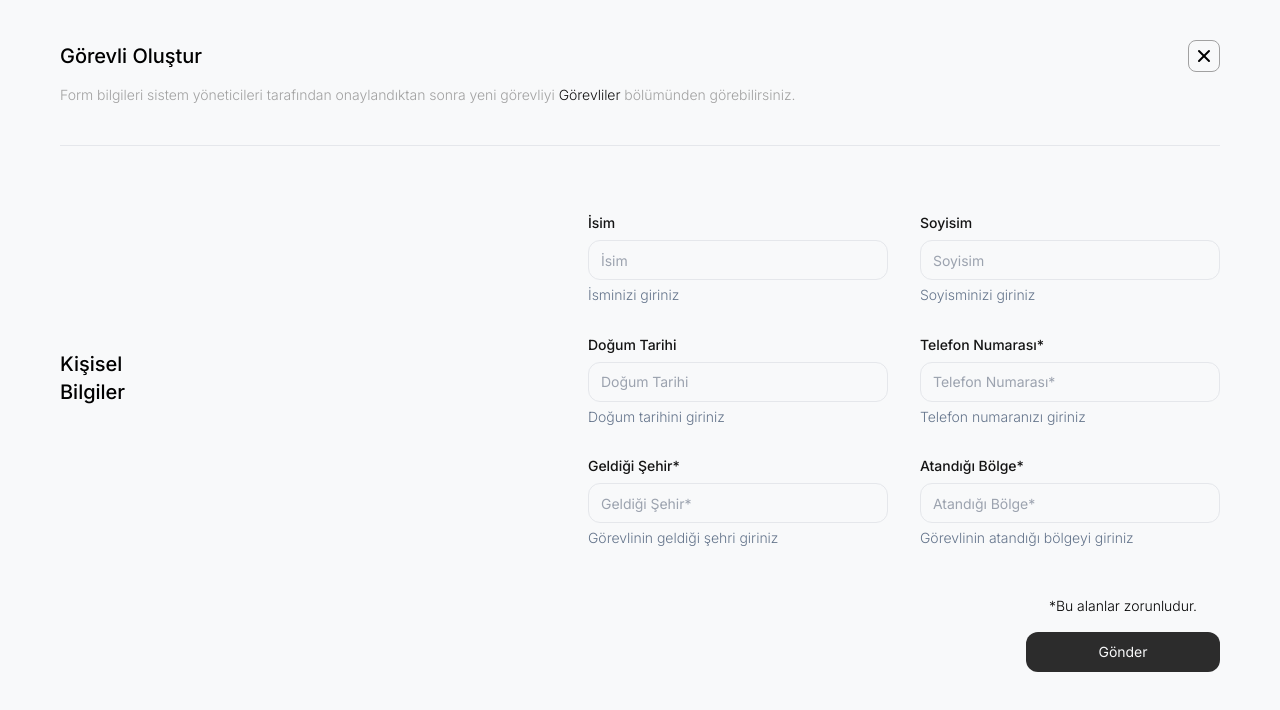
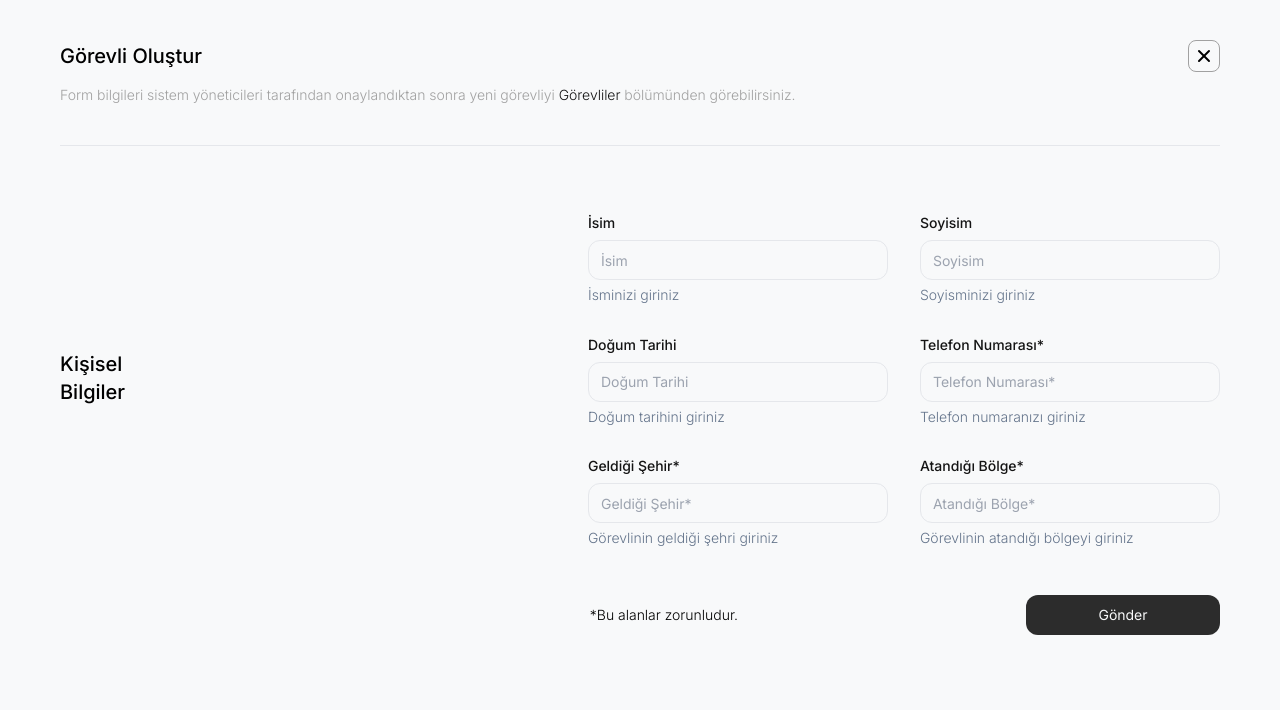
Before and after one commit to mustafamengutay/depremzede, a React (Create React App) app: page /gorevli-olustur in a window 1280 px wide. Shown: the top 710 px of the page. Built offline with nearby package versions, Linux system fonts and the light colour scheme; the HTML template or start-up script is replaced by a standard one; what tailwindcss-animated would draw is missing.

Commit message:
chore: fix styling issue

```diff
--- a/src/components/form/sections/SubmitSection.jsx
+++ b/src/components/form/sections/SubmitSection.jsx
@@ -2,8 +2,7 @@ import SubmitButton from './../elements/SubmitButton';
 
 const SubmitSection = () => {
   return (
-    <div className='flex flex-col items-center gap-4 my-8 sm:my-12 self-end'>
-      {/* margin ve flex ekledim*/}
+    <div className='flex items-center gap-72 my-12 self-end'>
       <p className='text-base -tracking-2 font-light'>
         *Bu alanlar zorunludur.
       </p>
```
